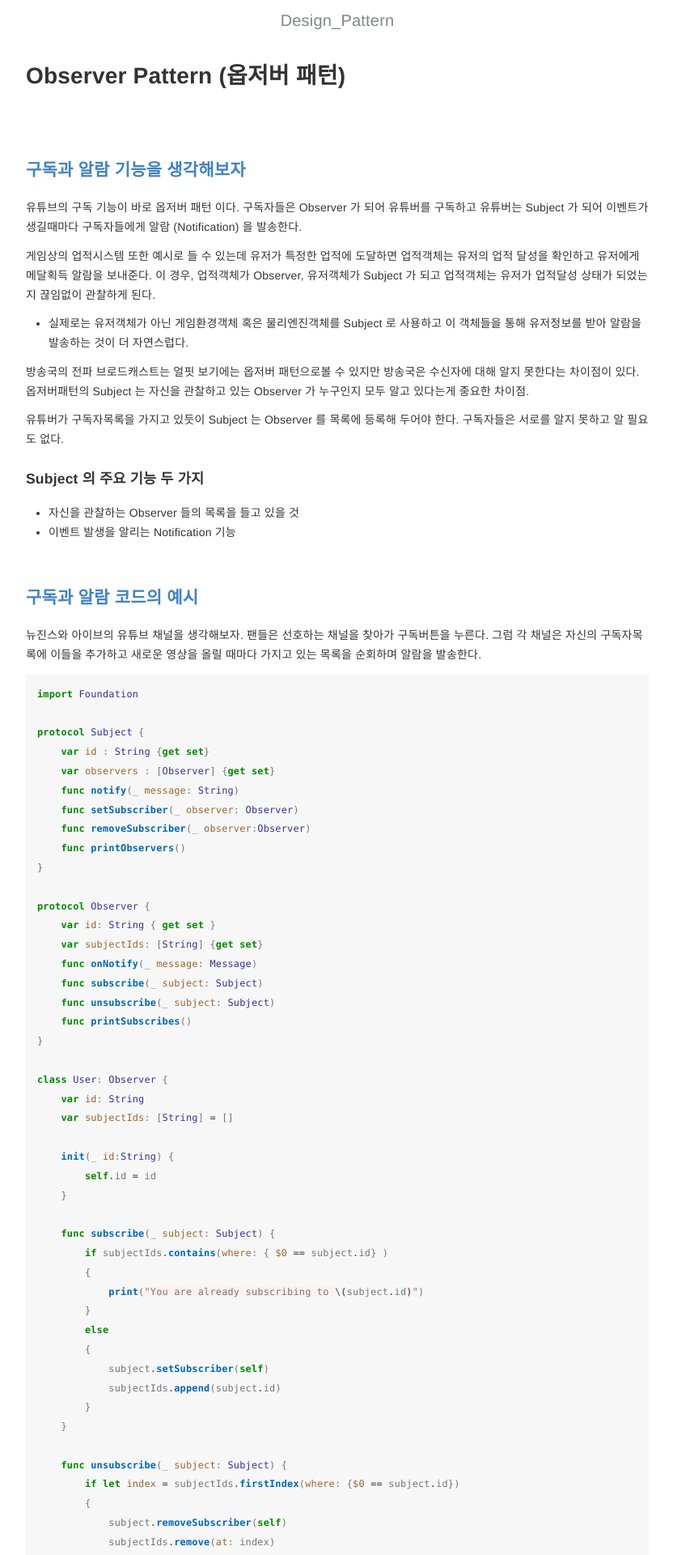
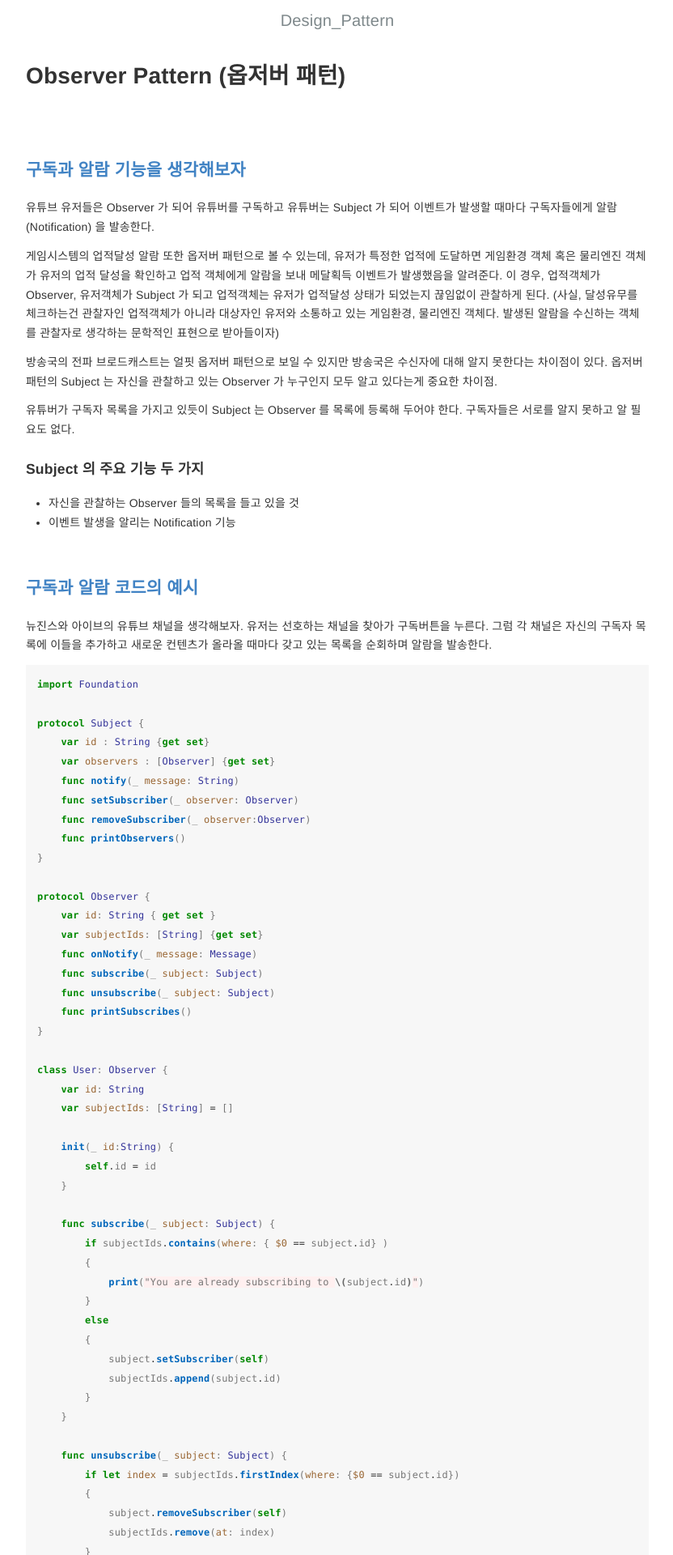
Before and after one commit to nicemiro/nicemiro.github.io, a Jekyll site: the page built from _posts/design_pattern/2024-08-16-ObserverPattern.md, in a window 1280 px wide. Shown: the top 1920 px of the page at 81% size, without its empty margins (223-1055 px from the left). Built offline with Jekyll 4.4.1, drawn with Linux system fonts in a browser that asks for light colours.

Commit message:
save progress

````diff
--- a/_posts/design_pattern/2024-08-16-ObserverPattern.md
+++ b/_posts/design_pattern/2024-08-16-ObserverPattern.md
@@ -10,14 +10,13 @@ published: true
 ---
 <br>
 ### 구독과 알람 기능을 생각해보자
-유튜브의 구독 기능이 바로 옵저버 패턴 이다. 구독자들은 Observer 가 되어 유튜버를 구독하고 유튜버는 Subject 가 되어 이벤트가 생길때마다 구독자들에게 알람 (Notification) 을 발송한다.
+유튜브 유저들은 Observer 가 되어 유튜버를 구독하고 유튜버는 Subject 가 되어 이벤트가 발생할 때마다 구독자들에게 알람 (Notification) 을 발송한다.
 
-게임상의 업적시스템 또한 예시로 들 수 있는데 유저가 특정한 업적에 도달하면 업적객체는 유저의 업적 달성을 확인하고 유저에게 메달획득 알람을 보내준다. 이 경우, 업적객체가 Observer, 유저객체가 Subject 가 되고 업적객체는 유저가 업적달성 상태가 되었는지 끊임없이 관찰하게 된다.
-* 실제로는 유저객체가 아닌 게임환경객체 혹은 물리엔진객체를 Subject 로 사용하고 이 객체들을 통해 유저정보를 받아 알람을 발송하는 것이 더 자연스럽다.
+게임시스템의 업적달성 알람 또한 옵저버 패턴으로 볼 수 있는데, 유저가 특정한 업적에 도달하면 게임환경 객체 혹은 물리엔진 객체가 유저의 업적 달성을 확인하고 업적 객체에게 알람을 보내 메달획득 이벤트가 발생했음을 알려준다. 이 경우, 업적객체가 Observer, 유저객체가 Subject 가 되고 업적객체는 유저가 업적달성 상태가 되었는지 끊임없이 관찰하게 된다. (사실, 달성유무를 체크하는건 관찰자인 업적객체가 아니라 대상자인 유저와 소통하고 있는 게임환경, 물리엔진 객체다. 발생된 알람을 수신하는 객체를 관찰자로 생각하는 문학적인 표현으로 받아들이자)
 
-방송국의 전파 브로드캐스트는 얼핏 보기에는 옵저버 패턴으로볼 수 있지만 방송국은 수신자에 대해 알지 못한다는 차이점이 있다. 옵저버패턴의 Subject 는 자신을 관찰하고 있는 Observer 가 누구인지 모두 알고 있다는게 중요한 차이점.
+방송국의 전파 브로드캐스트는 얼핏 옵저버 패턴으로 보일 수 있지만 방송국은 수신자에 대해 알지 못한다는 차이점이 있다. 옵저버 패턴의 Subject 는 자신을 관찰하고 있는 Observer 가 누구인지 모두 알고 있다는게 중요한 차이점.
 
-유튜버가 구독자목록을 가지고 있듯이 Subject 는 Observer 를 목록에 등록해 두어야 한다. 구독자들은 서로를 알지 못하고 알 필요도 없다.
+유튜버가 구독자 목록을 가지고 있듯이 Subject 는 Observer 를 목록에 등록해 두어야 한다. 구독자들은 서로를 알지 못하고 알 필요도 없다.
 
 #### Subject 의 주요 기능 두 가지
 * 자신을 관찰하는 Observer 들의 목록을 들고 있을 것
@@ -26,7 +25,7 @@ published: true
 <br>
 
 ### 구독과 알람 코드의 예시
-뉴진스와 아이브의 유튜브 채널을 생각해보자. 팬들은 선호하는 채널을 찾아가 구독버튼을 누른다. 그럼 각 채널은 자신의 구독자목록에 이들을 추가하고 새로운 영상을 올릴 때마다 가지고 있는 목록을 순회하며 알람을 발송한다.
+뉴진스와 아이브의 유튜브 채널을 생각해보자. 유저는 선호하는 채널을 찾아가 구독버튼을 누른다. 그럼 각 채널은 자신의 구독자 목록에 이들을 추가하고 새로운 컨텐츠가 올라올 때마다 갖고 있는 목록을 순회하며 알람을 발송한다.
 
 ```swift
 import Foundation
@@ -199,11 +198,11 @@ user4.printSubscribes()
 ```
 
 ##### 결과
-<img src="/img/designPattern/2024-08-16-ObserverPattern_0.png" style="width:100%">
+<img src="/img/designPattern/2024-08-16-observerPattern_0.png" style="width:100%">
 <br>
 <br>
 
-실제 운영환경에서는 유튜버의 ID 값만 가져가서 DB 처리를 할 것이기 때문에 유저가 구독한 채널들을 String 배열에 저장했지만, Wrapper Class 를 사용해서 유저가 유튜버 객체를 들고 있도록 설계할 수도 있다. 이 경우, 두 객체 사이에 불필요한 강한참조가 발생하지 않도록 'weak' 키워드를 사용한다.
+위의 예시에서는 구독자들이 스트링 타입의 구독채널 ID 만 갖고 있지만 이를 사용해 DB 조회를 하는 상황이 아니라면 각 유저들이 구독한 유튜버의 객체(포인터) 를 갖고 있는 것이 더 현실적일 것이다. 두 객체 사이에 강한 참조가 발생하지 않도록 Wrapper Class 를 이용해 둘 사이에 레이어를 하나 만들어주자.
 
 ##### Wapper Class 를 사용한 예시
 ```swift
@@ -239,16 +238,15 @@ class User: Observer {
 
 ```
 
-강한 참조로 인한 메모리 Leak 에 대한 걱정보다는 오히려 목록상의 관찰자들을 순환하며 알람을 날리는 시점의 동기화(Sync) 로 인해 발생할 수 있는 딜레이를 더 신경 써야한다. Subject 의 이벤트 알람 기능에는 과도한 오버로드가 발생하지 않도록 주의하자. 또한 이미 구독취소한 Observer 가 아직 목록에 남아 있다면 필요없는 알람으로 리소스가 낭비되거나 비어있는 옵저버의 포인터 공간을 건드리게 되는 치명적인 오류가 발생할 수 있다.
+강한 참조로 인한 메모리 Leak 에 대한 걱정보다는 오히려 목록상의 관찰자들을 순환하며 알람을 날리는 시점의 동기화(Sync) 로 인해 발생할 수 있는 딜레이를 더 신경 써야한다. Subject 의 이벤트 알람 기능에는 과도한 오버로드가 발생하지 않도록 주의하자. 또한 이미 구독취소한 Observer 가 아직 목록에 남아 있다면 필요없는 알람으로 리소스가 낭비되거나 비어있는 옵저버의 포인터 공간을 건드리게 되는 치명적인 오류가 발생할 수 있다. (deinit 의 사용을 고려하자)
 
-멀티스레드를 사용한 비동기 방식을 생각할 수도 있지만 Subject 가 특정 Observer 에 정의된 onNotify() 를 실행하는 상황에서 쓰레드의 Lock 이 해제되지 않는다면 다른 Observer 가 알람을 받지못해 전체 시스템이 꼬여버릴수 있고, 대상자와 수많은 관찰자 사이에서 발생하는 오류를 파악하기 위해서는 결국 런타임 환경에서 동적인 실행과정을 확인해야만 한다. 비동기 방식을 사용하고 싶다면 이벤트 큐 패턴을 사용하는 것을 고려해보자.
+멀티스레드를 사용한 비동기 방식을 생각할 수도 있지만 Subject 가 특정 Observer 에 정의된 onNotify() 를 순회하는 도중 쓰레드의 Lock 헤제되지 않는 상황이 발생하면 나머지 Observer 가 알람을 받지못해 전체 시스템이 멈춰버릴 수 있고, 대상자와 수많은 관찰자 사이에서 발생하는 오류를 파악하기 위해서는 결국 런타임 환경에서 동적인 실행과정을 확인해야만 한다. 비동기 방식을 사용하고 싶다면 이벤트 큐 패턴을 사용하는 것을 고려해보자.
 
 위의 코드에서는 Message 객체에 Subject.id 만 저장했지만 관찰자들에게 보내는 Notifiaciton 의 파라미터로 이벤트 Sender 인 self 를 추가하는 것이 일반적이다.
 
-##### 옵저버 패턴의 장점은 Subject 가 Observer 와 정적으로 묶이지 않고 낮은 커플링으로 동작하며 상호작용 할 수 있다는 것, 때문에 옵저버가 많아질 경우  데이터의 흐름을 확인하기 불편할 수 있다는 단점 또한 여기서 기인한다.
+* 대상자가 관찰자와 정적으로 묶이지 않고 낮은 커플링으로 동작하며 상호작용 할 수 있다는 옵저버 패턴의 장점은, 관찰자가 많아질 경우 데이터의 흐름을 확인하기 불편할 수 있다는 단점이 되기도 한다.
 
-##### 같은 기능을 구현하는 코드들은 결합도가 낮다고 하더라도 결국 하나의 모듈로 응집되어 있을 수밖에 없다. 옵저버 패턴은 서로 연관없는 코드간의 상호작용이 필요할 때 사용하면 좋다.
-
+* 같은 기능을 구현하는 코드들은 결합도가 낮다고 하더라도 결국 하나의 모듈로 응집시켜 사용하는 것이 편리하다. 옵저버 패턴은 그보다 서로 연관없는 코드들 사이의 상호작용이 필요할 때 더 쓰임세가 많다.
 
 <br>
 
````
Also changed, not shown: _posts/design_pattern/2024-08-29-eventQueuePattern.md (added, +38 -0 lines).
